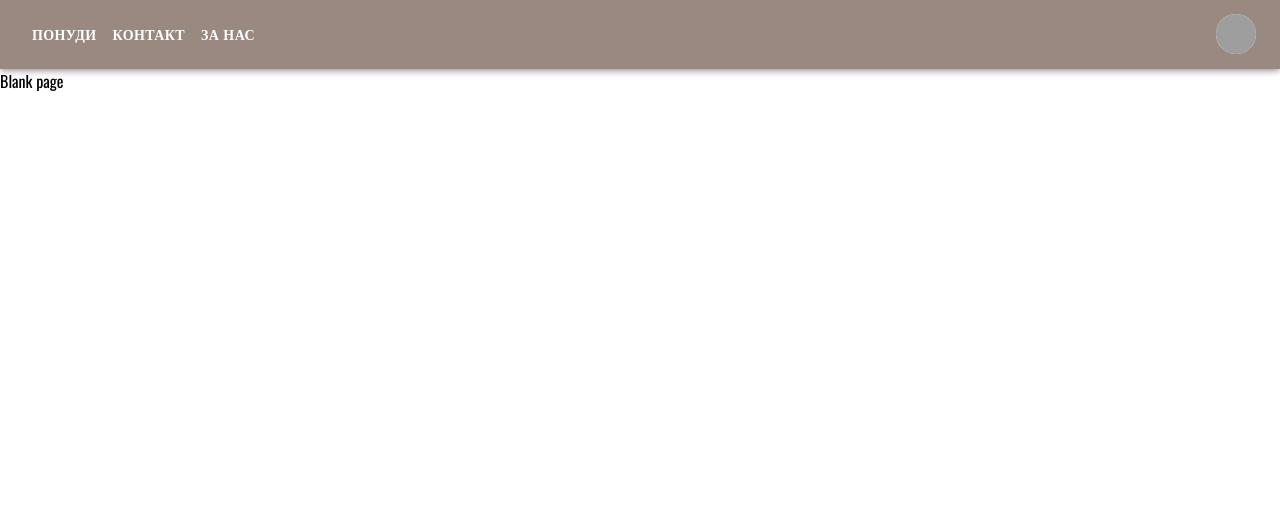
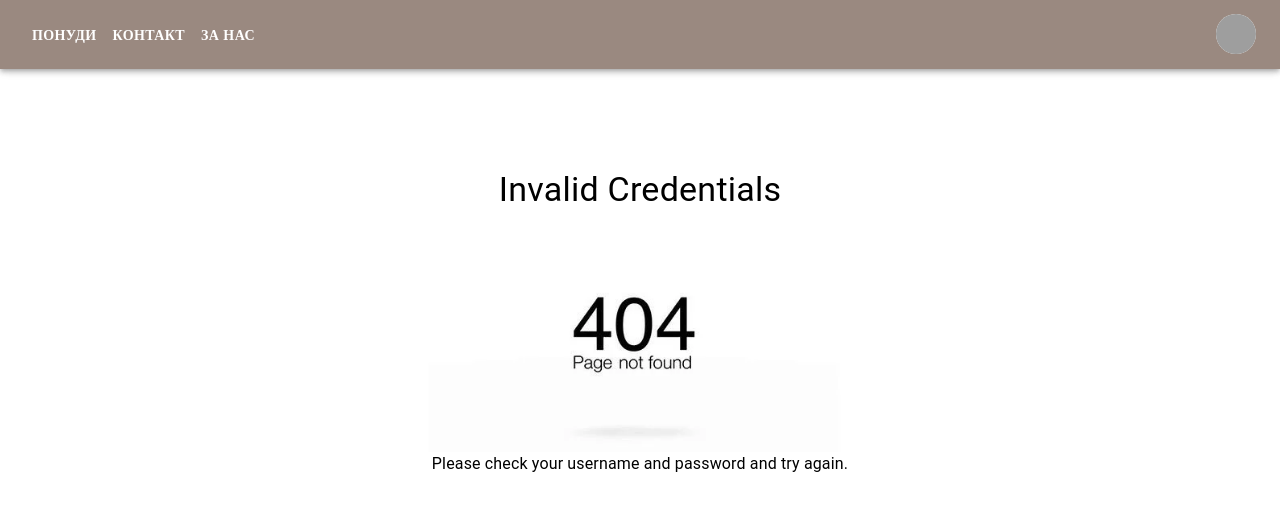
Before and after one commit to andreevskaivana/EMajstor_FE, a React (Vite) app: page /asset in a window 1280 px wide. Shown: the top 510 px of the page. Built offline with nearby package versions, Linux system fonts and the light colour scheme; grey boxes are pictures that could not be loaded; a web font is replaced by a local one.

Commit message:
FInal commits

```diff
--- a/src/Asset.jsx
+++ b/src/Asset.jsx
@@ -1,8 +1,18 @@
+import { Container, Typography } from '@mui/material';
+import React from 'react';
+import error from './assets/error404/error.png';
+
 
 export const Asset = () => {
     return (
-        <>
-            Blank page
-        </>
+        <Container maxWidth="sm" style={{ textAlign: 'center', marginTop: '100px' }}>
+            <Typography variant="h4" gutterBottom>
+                Invalid Credentials
+            </Typography>
+            <img src={error} alt="Error" style={{position: 'relative', right: '1%', width: '100%',height:'230px', display: 'block', margin: '0 auto' }} />
+            <Typography variant="body1">
+                Please check your username and password and try again.
+            </Typography>
+        </Container>
     );
 };
--- a/src/pages/company/CompanyDetails.jsx
+++ b/src/pages/company/CompanyDetails.jsx
@@ -87,7 +87,7 @@ export const CompanyDetails = () => {
                                         Телефонски број:
                                     </Typography>
                                     <Typography variant="body1" gutterBottom>
-                                        {provider.phoneNumber}
+                                        {provider.appUser.phoneNumber}
                                     </Typography>
                                 </CardContent>
                             </Grid>
@@ -97,7 +97,7 @@ export const CompanyDetails = () => {
                                         Локација на компанијата:
                                     </Typography>
                                     <Typography variant="body1" gutterBottom>
-                                        {provider.location}
+                                        {provider.location.city}
                                     </Typography>
                                 </CardContent>
                             </Grid>
```
Also changed, not shown: src/assets/error404/error.png (added).
